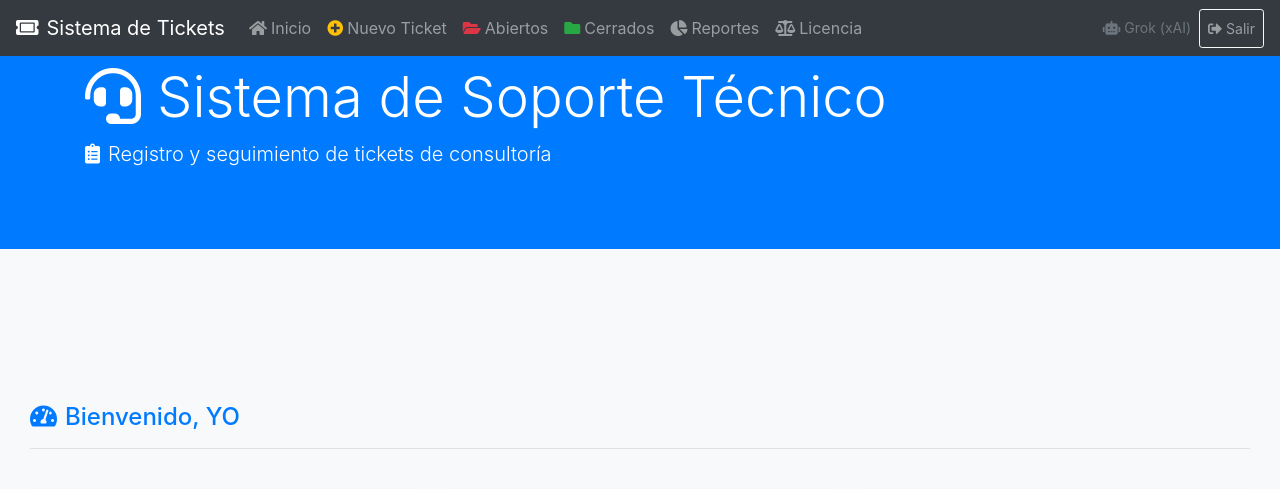
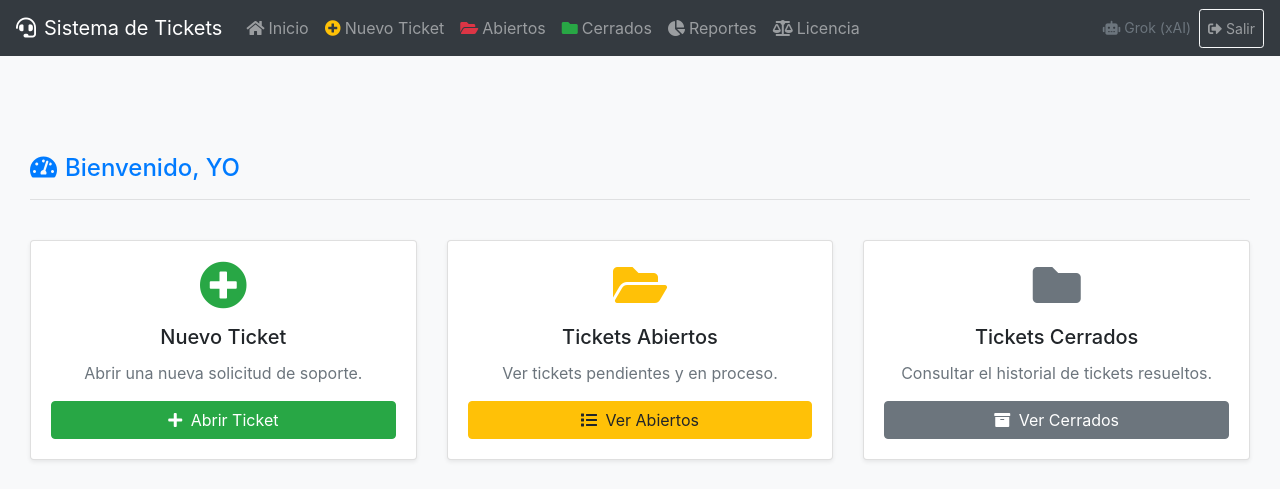
Before and after one commit to AlfonsoOrozcoAguilarnoNDA/dolgul, a PHP site: page /index.php in a window 1280 px wide. Shown: the top 489 px of the page. Run offline with PHP 8.4, Linux system fonts and the light colour scheme.

Commit message:
Update headergrok.php
se ioculta ell jumbotorn

```diff
--- a/headergrok.php
+++ b/headergrok.php
@@ -53,7 +53,7 @@ $es_master    = ($rol === 'Master');
 <body>
 
 <nav class="navbar navbar-expand-lg navbar-dark bg-dark fixed-top">
-    <a class="navbar-brand" href="index.php"><i class="fas fa-ticket-alt mr-2"></i>Sistema de Tickets</a>
+    <a class="navbar-brand" href="index.php"><i class="fas fa-headset mr-2"></i>Sistema de Tickets</a>
     <button class="navbar-toggler" type="button" data-toggle="collapse" data-target="#navbarNav" aria-controls="navbarNav" aria-expanded="false" aria-label="Toggle navigation">
         <span class="navbar-toggler-icon"></span>
     </button>
@@ -148,12 +148,15 @@ $es_master    = ($rol === 'Master');
     </div>
 </div>
 
-<!-- Jumbotron (visible solo desktop) -->
-<div class="jumbotron jumbotron-fluid d-none d-md-block bg-primary text-white mb-0">
+<?php
+/*    <!-- Jumbotron (visible solo desktop) -->
+    <div class="jumbotron jumbotron-fluid d-none d-md-block bg-primary text-white mb-0">
     <div class="container">
         <h1 class="display-4"><i class="fas fa-headset mr-3"></i>Sistema de Soporte Técnico</h1>
         <p class="lead"><i class="fas fa-clipboard-list mr-2"></i>Registro y seguimiento de tickets de consultoría</p>
     </div>
 </div>
+*/
+?>
 
 <div id="subcontainer" class="container-fluid pt-5 pb-5">
```
